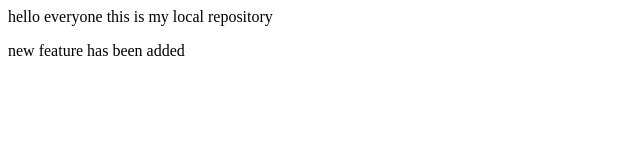
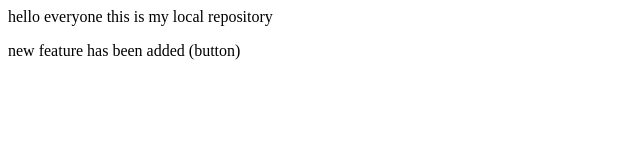
Before and after one commit to Naincy-10264/Java_daily_codes, a plain HTML site: page index.html in a window 1280 px wide. Shown: the full height of the page, 0-640 px from the left. Drawn offline with Linux system fonts and the light colour scheme.

Commit message:
added button

```diff
--- a/index.html
+++ b/index.html
@@ -1,2 +1,2 @@
 <p>hello everyone this is my local repository</p>
-<p>new feature has been added</p>
+<p>new feature has been added (button)</p>
```
